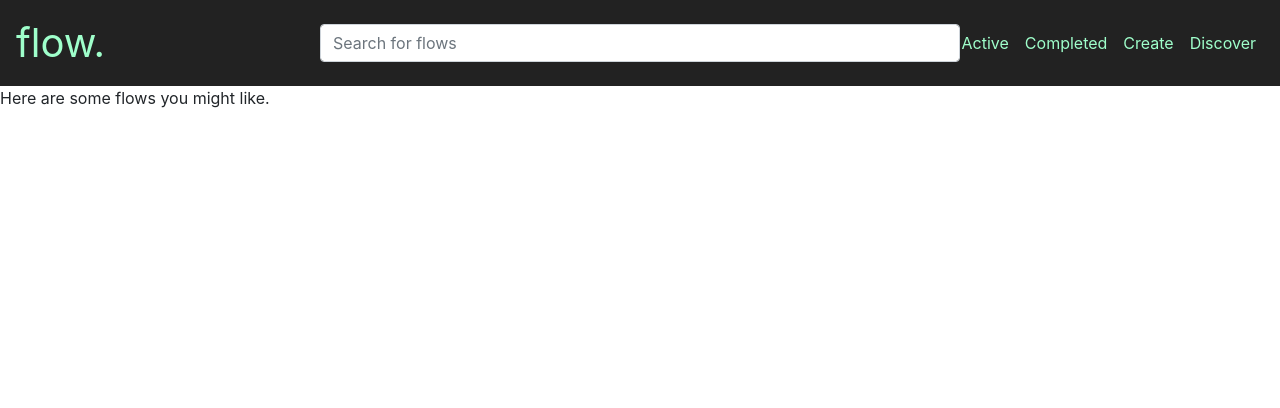
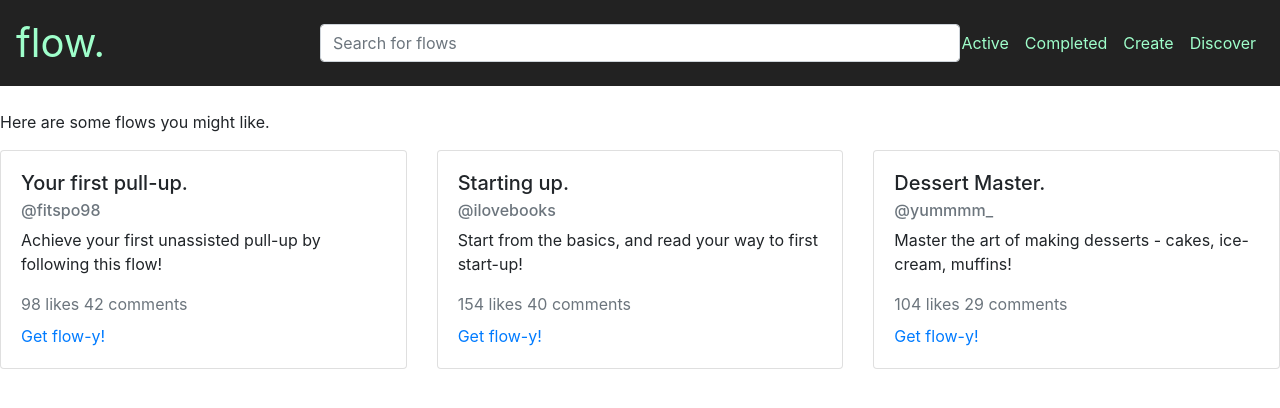
Before and after one commit to preethi-d/covidHack, a React (Create React App) app: page /discover in a window 1280 px wide. Shown: the top 408 px of the page. Built offline with nearby package versions, Linux system fonts and the light colour scheme.

Commit message:
Add cards of existing flows in discover page.

```diff
--- a/package.json
+++ b/package.json
@@ -9,12 +9,12 @@
     "@testing-library/jest-dom": "^4.2.4",
     "@testing-library/react": "^9.5.0",
     "@testing-library/user-event": "^7.2.1",
+    "bootstrap": "^4.4.1",
     "react": "^16.10.2",
+    "react-bootstrap": "^1.0.1",
     "react-dom": "^16.10.2",
+    "react-router-dom": "^5.0.1",
     "react-scripts": "3.1.1",
-    "bootstrap": "^4.3.1",
-    "react-bootstrap": "^1.0.0-beta.14",
-    "react-router-dom": "^5.0.1",
     "styled-components": "^4.3.2"
   },
   "scripts": {
--- a/src/Discover.js
+++ b/src/Discover.js
@@ -1,7 +1,49 @@
 import React from 'react';
+import Card from 'react-bootstrap/Card';
+import CardDeck from 'react-bootstrap/CardDeck';
 
 export const Discover = (props) => (
     <>
+      <br />
       <p>Here are some flows you might like.</p>
+      <CardDeck>
+      <Card style={{ width: '18rem' }}>
+        <Card.Body>
+          <Card.Title>Your first pull-up.</Card.Title>
+          <Card.Subtitle className="mb-2 text-muted">@fitspo98</Card.Subtitle>
+          <Card.Text>
+            Achieve your first unassisted pull-up by following this flow!
+          </Card.Text>
+          <Card.Text className="mb-2 text-muted">98 likes 42 comments</Card.Text>
+          <Card.Link href="#">Get flow-y!</Card.Link>
+        </Card.Body>
+      </Card>
+      <br />
+      <Card style={{ width: '18rem' }}>
+        <Card.Body>
+          <Card.Title>Starting up.</Card.Title>
+          <Card.Subtitle className="mb-2 text-muted">@ilovebooks</Card.Subtitle>
+          <Card.Text>
+            Start from the basics, and read your way to first start-up!
+          </Card.Text>
+          <Card.Text className="mb-2 text-muted">154 likes 40 comments</Card.Text>
+          <Card.Link href="#">Get flow-y!</Card.Link>
+        </Card.Body>
+      </Card>
+      <br />
+      <Card style={{ width: '18rem' }}>
+        <Card.Body>
+          <Card.Title>Dessert Master.</Card.Title>
+          <Card.Subtitle className="mb-2 text-muted">@yummmm_</Card.Subtitle>
+          <Card.Text>
+            Master the art of making desserts - cakes, ice-cream, muffins!
+          </Card.Text>
+          <Card.Text className="mb-2 text-muted">104 likes 29 comments</Card.Text>
+          <Card.Link href="#">Get flow-y!</Card.Link>
+        </Card.Body>
+      </Card>
+
+      </CardDeck>
     </>
+
 )
```
